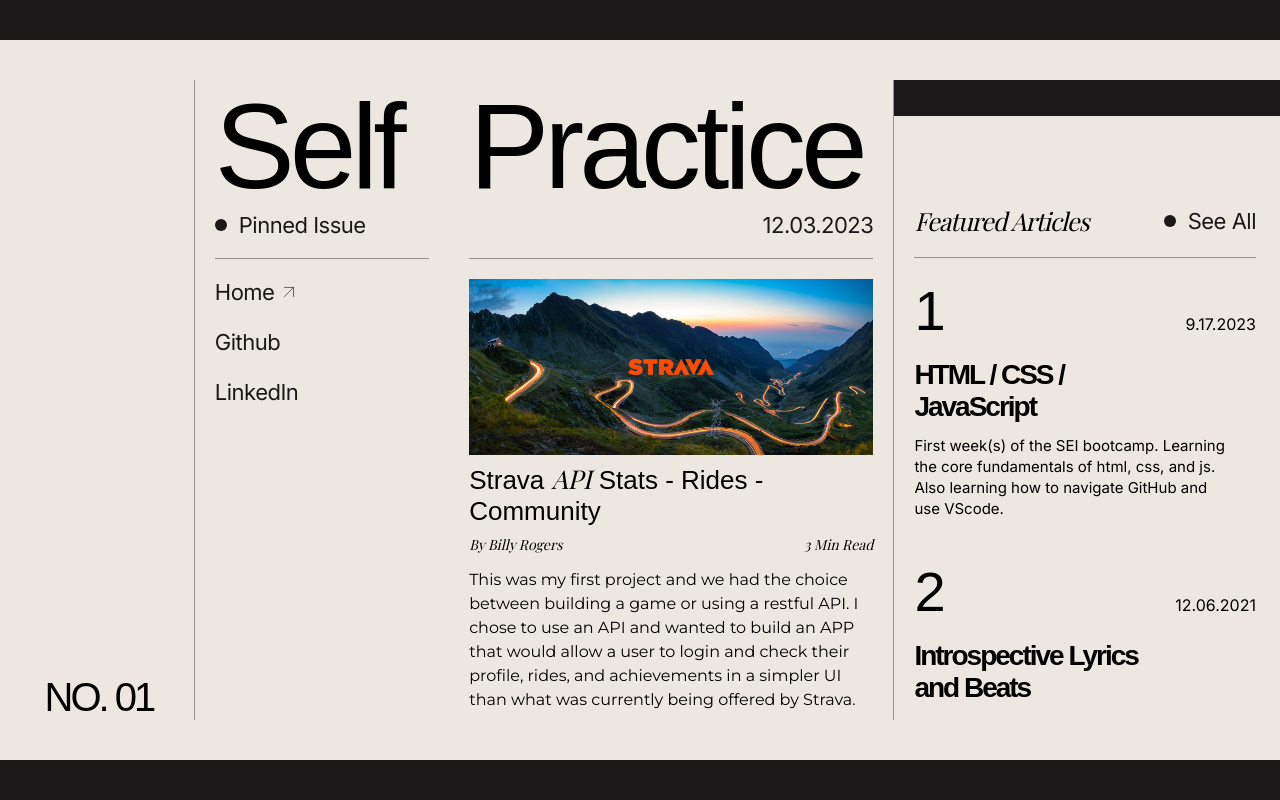
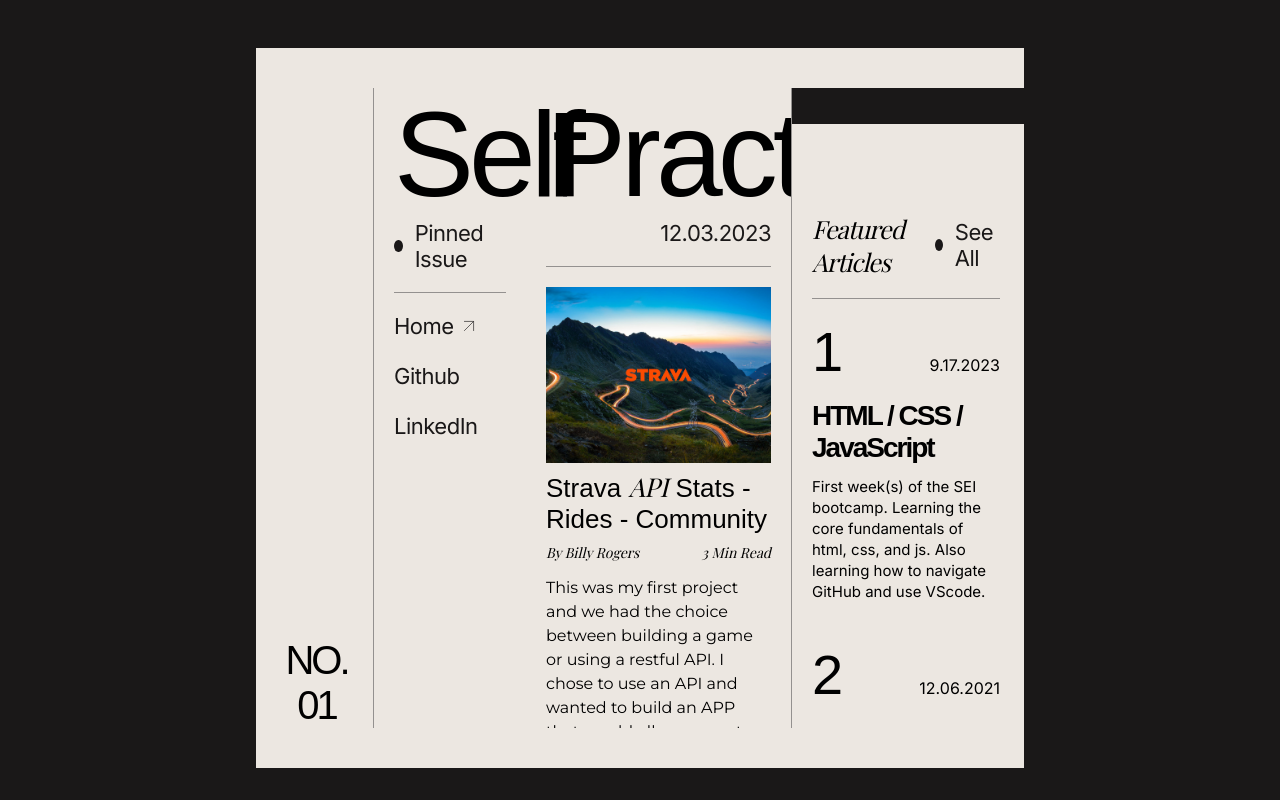
Before and after one commit to williamrogerschi/Portfolio, a React (Vite) app in the folder billy-port/: page /Work in a window 1280 px wide. Built offline with nearby package versions, Linux system fonts and the light colour scheme; a web font is replaced by a local one.

Commit message:
testing out to ensure that it is display flex causing the issue

```diff
--- a/billy-port/src/App.css
+++ b/billy-port/src/App.css
@@ -17,14 +17,14 @@
   padding: 0;
   min-height: 100%;
   height: 100vh;
-  width: 100%;
+  width: 100vw;
   overflow: hidden;
   background-color: #ECE7E1;
 
     @media  screen and (max-width:1200px) {
     margin: 0;
     padding: 0;
-    min-height: 100%;
+    min-height: 100vh;
     height: 100vh;
     overflow: hidden;
   }
@@ -32,12 +32,12 @@
 
 .home-container {
   display: flex;
-  min-width: 0;
+  min-width: 100vw;
   overflow: hidden;
   justify-content: center;
   align-items: center;
   flex-direction: row;
-  width: 100%;
+  width: 100vw;
 
   @media  screen and (max-width: 1200px) {
     display: flex;
@@ -106,13 +106,14 @@
     font-family: 'Gayathri', sans-serif;
     color: #1a1818;
     text-align: left;
-    font-size: 13vw;
+    font-size: 26vh;
     font-weight: 300;
     line-height: .95em;
     text-decoration: none;
     transition: transform .3s ease-in-out, color .3s ease-in-out, font-size .3s ease-in-out;
     display: block;
     position: relative;
+
 
     @media screen and (max-width: 1200px) {
       font-size: 10vh;
@@ -155,6 +156,8 @@
   display: flex;
   flex-direction: column;
   width: 6vh;
+  padding-top: 20px;
+  padding-left: 12px;
 
   @media screen and (max-width: 1200px) {
       display: flex;
--- a/billy-port/src/components/work.scss
+++ b/billy-port/src/components/work.scss
@@ -25,25 +25,27 @@
 
 .blog-body {
  background-color: $body-bg;
- display: flex;
+//  display: flex;
  font-family: $subtitle-font;
- justify-content: center;
- align-items: center;
- flex-direction: column;
+//  justify-content: center;
+//  align-items: center;
+//  flex-direction: column;
  width: 100vw;
+ padding: 3em 16em;
  font-weight: 400;
  height: 100vh;
  margin: 0 auto;
 
  @media screen and (max-width: 1200px) {
-height: 90vh;
-  padding: 1em;
+ min-height: 100vh;
+  height: 100vh;
+  padding: 20em 1em;
  }
 }
 
 .blog {
  background-color: $blog-bg;
- max-width: 1350px;
+ max-width: 1800px;
  display: grid;
  height: 90vh;
  max-height: 1000px;
```
